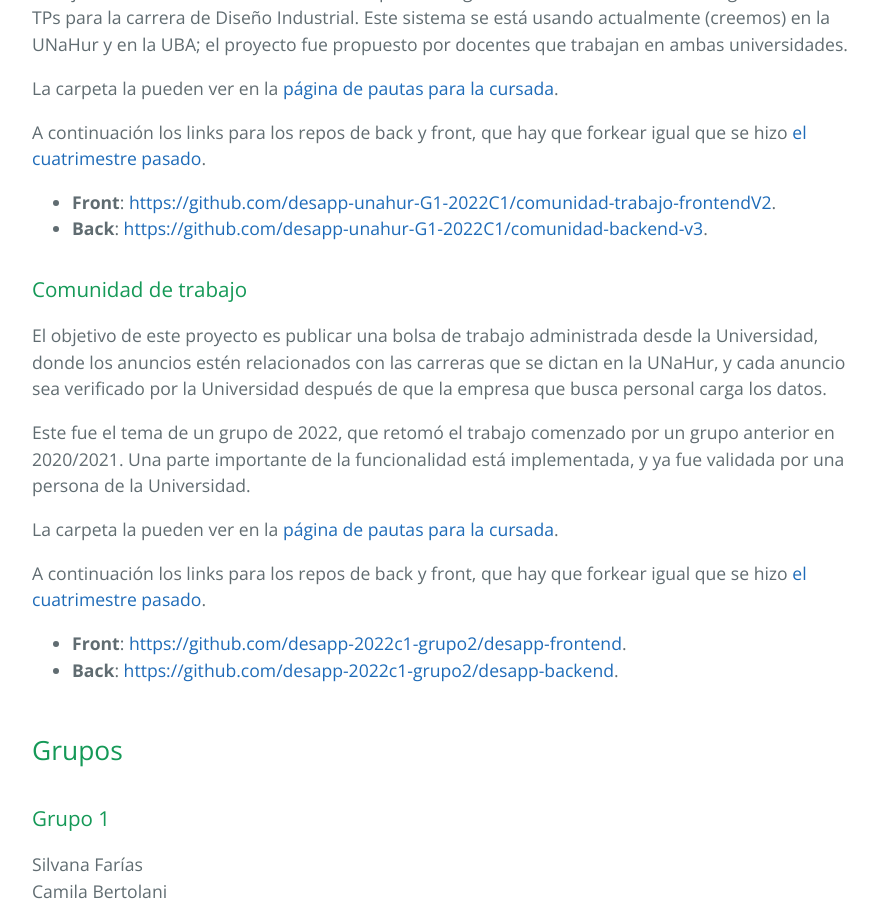
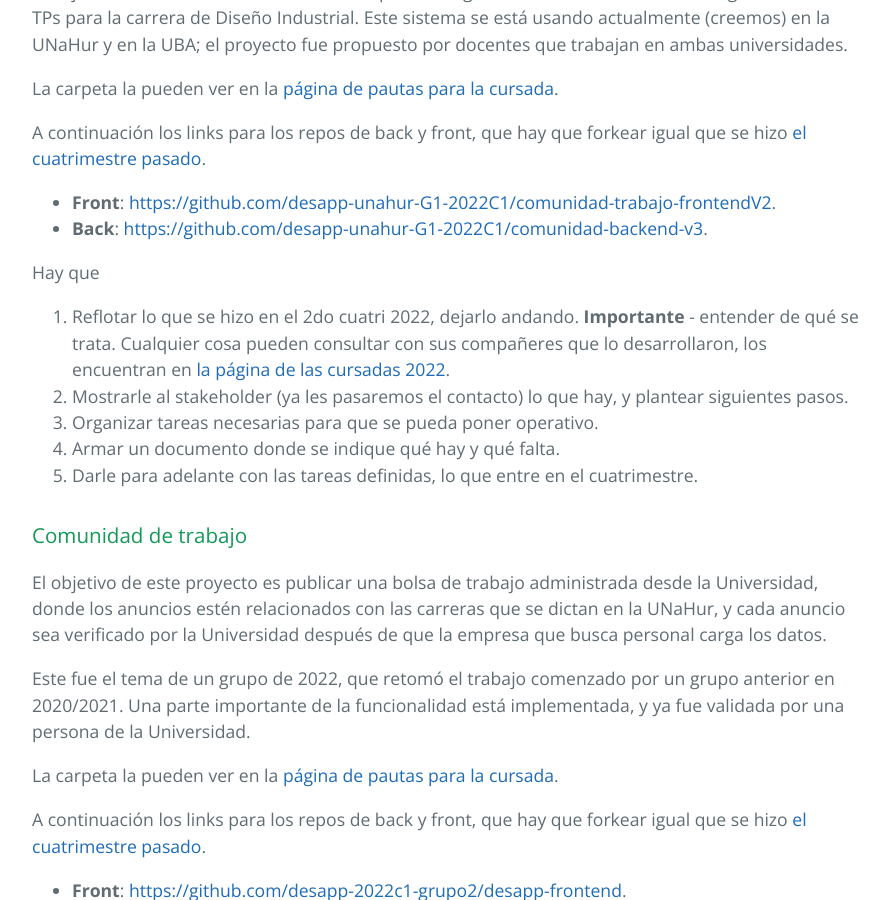
Before and after one commit to unahur-desapp/unahur-desapp-site, a Jekyll site: the page built from cuatrimestres/2023s2-pps.md, in a window 1280 px wide and 900 px high, scrolled down 2586 px. Shown: the whole window, without its empty margins (192-1081 px from the left). Built offline with Jekyll 4.4.1, drawn with Linux system fonts in a browser that asks for light colours; our own code applies the rules of GitHub Pages for plain Markdown files.

Commit message:
2023s2 - mas detalles

```diff
--- a/cuatrimestres/2023s2-pps.md
+++ b/cuatrimestres/2023s2-pps.md
@@ -69,6 +69,14 @@ La carpeta la pueden ver en la [página de pautas para la cursada](../pautas-par
 A continuación los links para los repos de back y front, que hay que forkear igual que se hizo [el cuatrimestre pasado](../cuatrimestres/2023s1.md).
 - **Front**: [https://github.com/desapp-unahur-G1-2022C1/comunidad-trabajo-frontendV2](https://github.com/desapp-unahur-G1-2022C1/comunidad-trabajo-frontendV2).
 - **Back**: [https://github.com/desapp-unahur-G1-2022C1/comunidad-backend-v3](https://github.com/desapp-unahur-G1-2022C1/comunidad-backend-v3).
+
+Hay que
+1. Reflotar lo que se hizo en el 2do cuatri 2022, dejarlo andando. **Importante** - entender de qué se trata. Cualquier cosa pueden consultar con sus compañeres que lo desarrollaron, los encuentran en [la página de las cursadas 2022](../cuatrimestres/2022s1.md).
+1. Mostrarle al stakeholder (ya les pasaremos el contacto) lo que hay, y plantear siguientes pasos.
+1. Organizar tareas necesarias para que se pueda poner operativo.
+2. Armar un documento donde se indique qué hay y qué falta.
+3. Darle para adelante con las tareas definidas, lo que entre en el cuatrimestre.
+
 
 ### Comunidad de trabajo
 El objetivo de este proyecto es publicar una bolsa de trabajo administrada desde la Universidad, donde los anuncios estén relacionados con las carreras que se dictan en la UNaHur, y cada anuncio sea verificado por la Universidad después de que la empresa que busca personal carga los datos.
```
